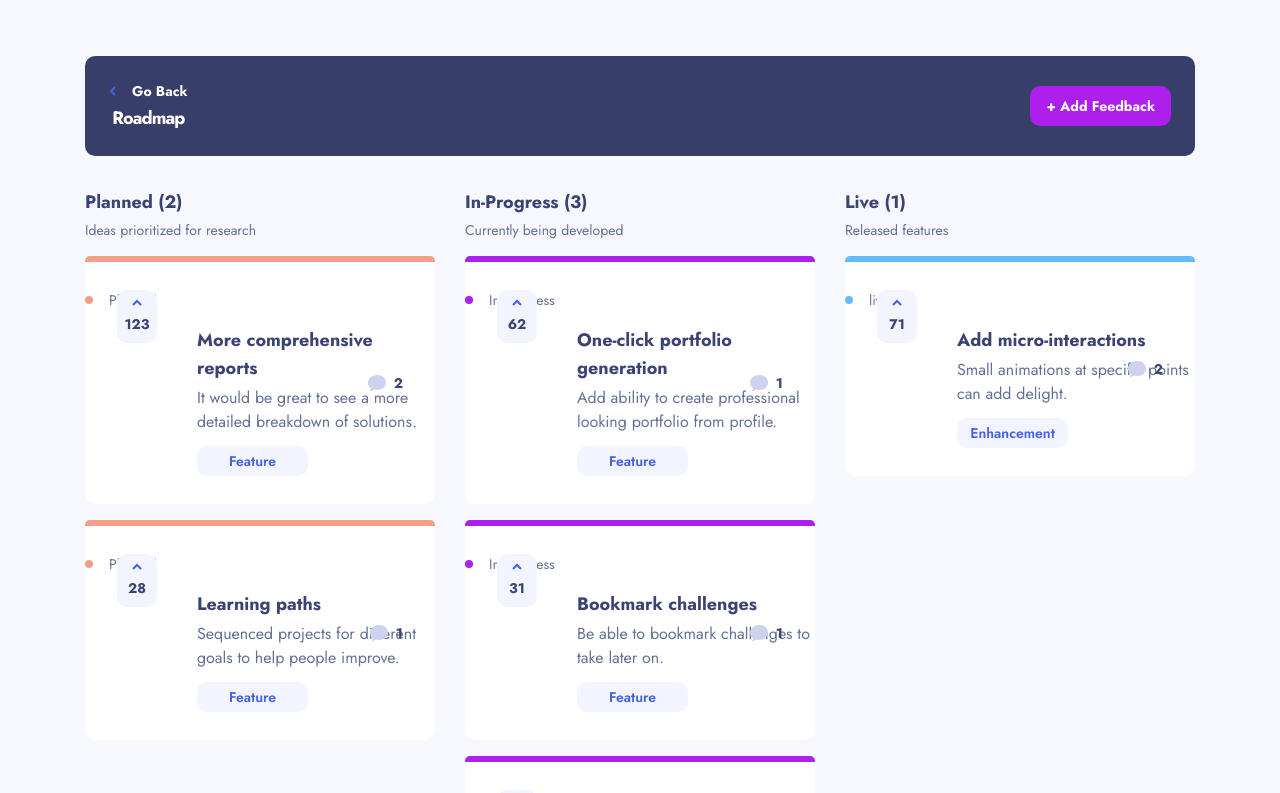
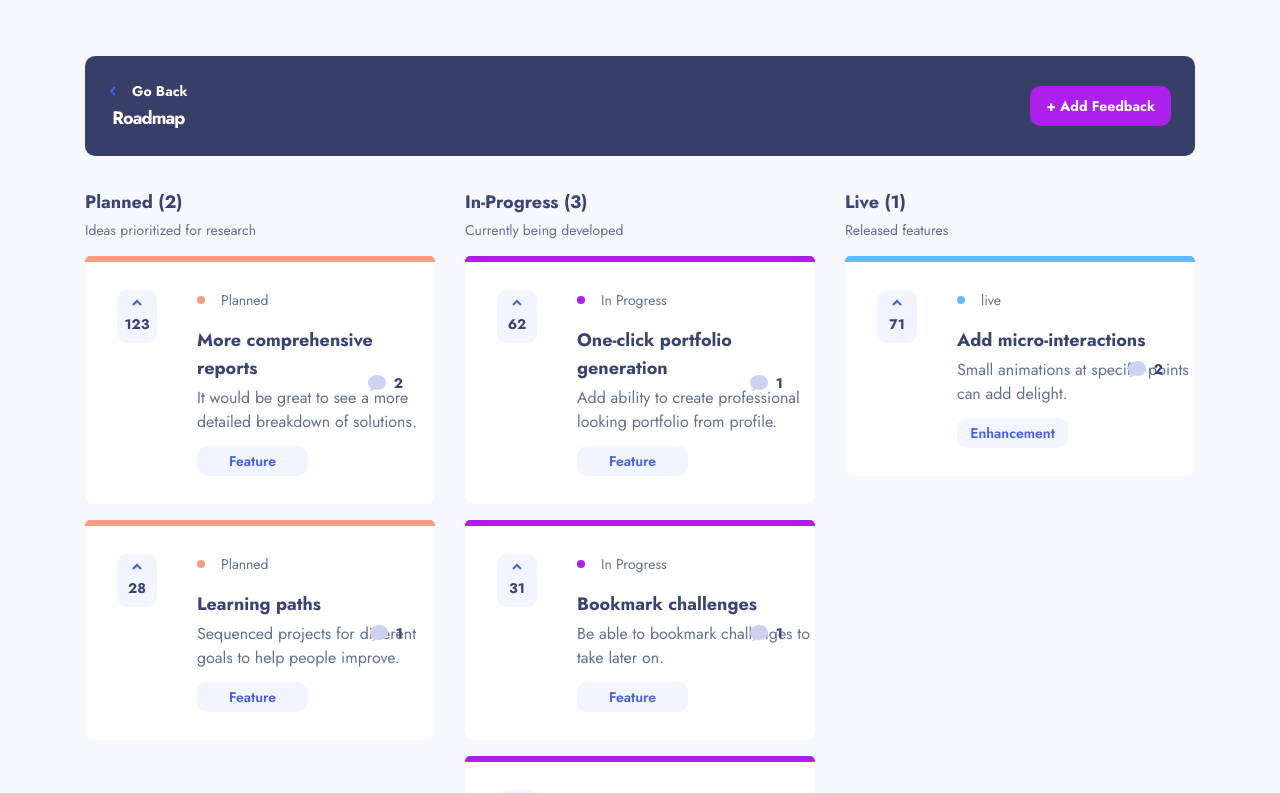
Before and after one commit to RomWeb3/product-feedback-app, a React app: page /product-feedback-app/roadmap in a window 1280 px wide. Shown: the top 793 px of the page. Built offline with nearby package versions, Linux system fonts and the light colour scheme; the HTML template or start-up script is replaced by a standard one.

Commit message:
responsive CardRequest done

```diff
--- a/src/components/CardRequest.jsx
+++ b/src/components/CardRequest.jsx
@@ -49,19 +49,19 @@ function CardRequest({ productRequest, datas, setDatas }) {
       }}
     >
       {productRequest.status === "planned" && (
-        <div className="flex items-center gap-4 mb-4">
+        <div className="flex items-center gap-4 mb-4 md:ml-[112px]">
           <div className="w-2 h-2 bg-orange rounded-full"></div>
           <p className="text-gray text-sm">Planned</p>
         </div>
       )}
       {productRequest.status === "in-progress" && (
-        <div className="flex items-center gap-4 mb-4">
+        <div className="flex items-center gap-4 mb-4 md:ml-[112px]">
           <div className="w-2 h-2 bg-violet rounded-full"></div>
           <p className="text-gray text-sm">In Progress</p>
         </div>
       )}
       {productRequest.status === "live" && (
-        <div className="flex items-center gap-4 mb-4">
+        <div className="flex items-center gap-4 mb-4 md:ml-[112px]">
           <div className="w-2 h-2 bg-lightblue rounded-full"></div>
           <p className="text-gray text-sm">live</p>
         </div>
```
